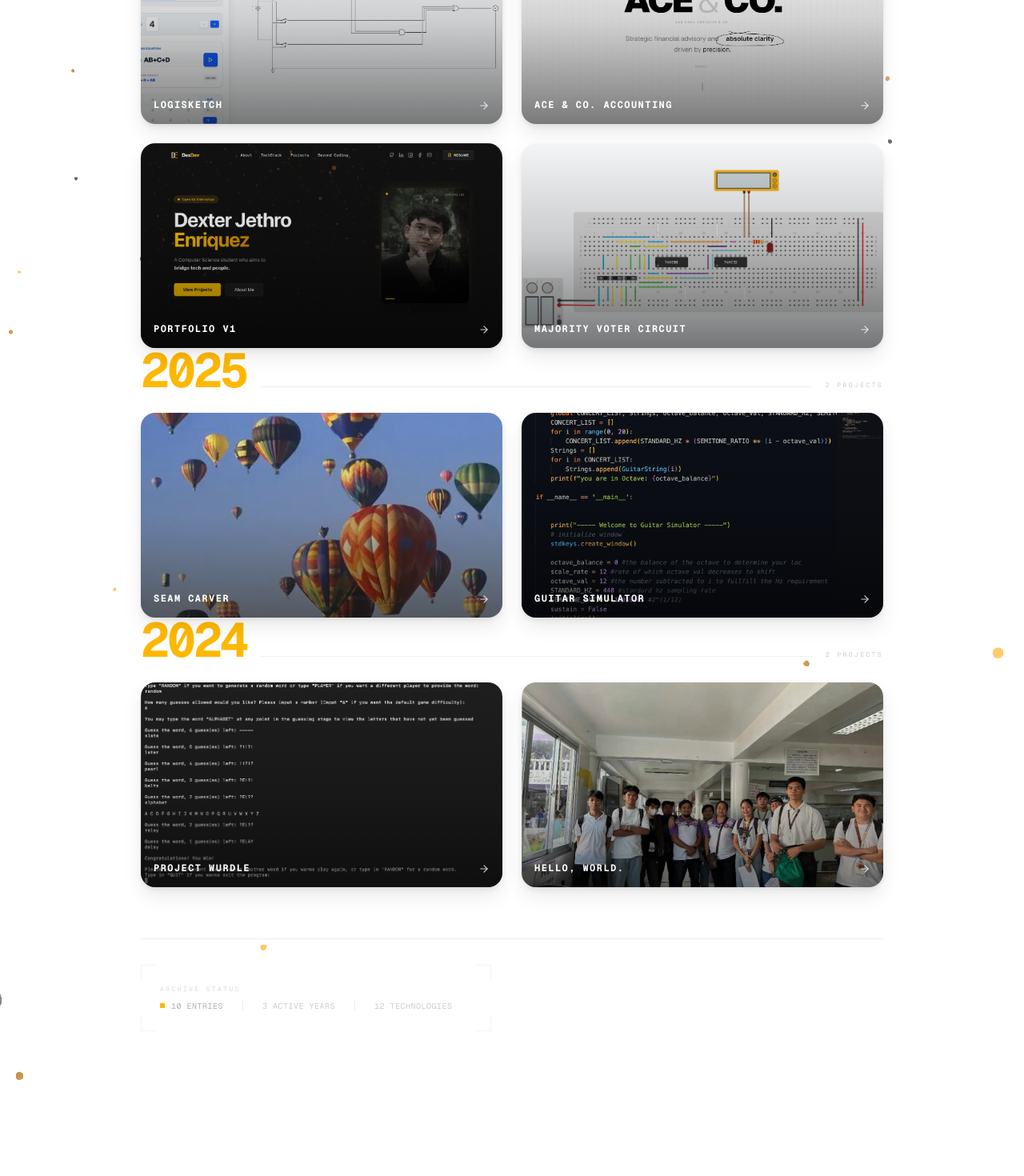
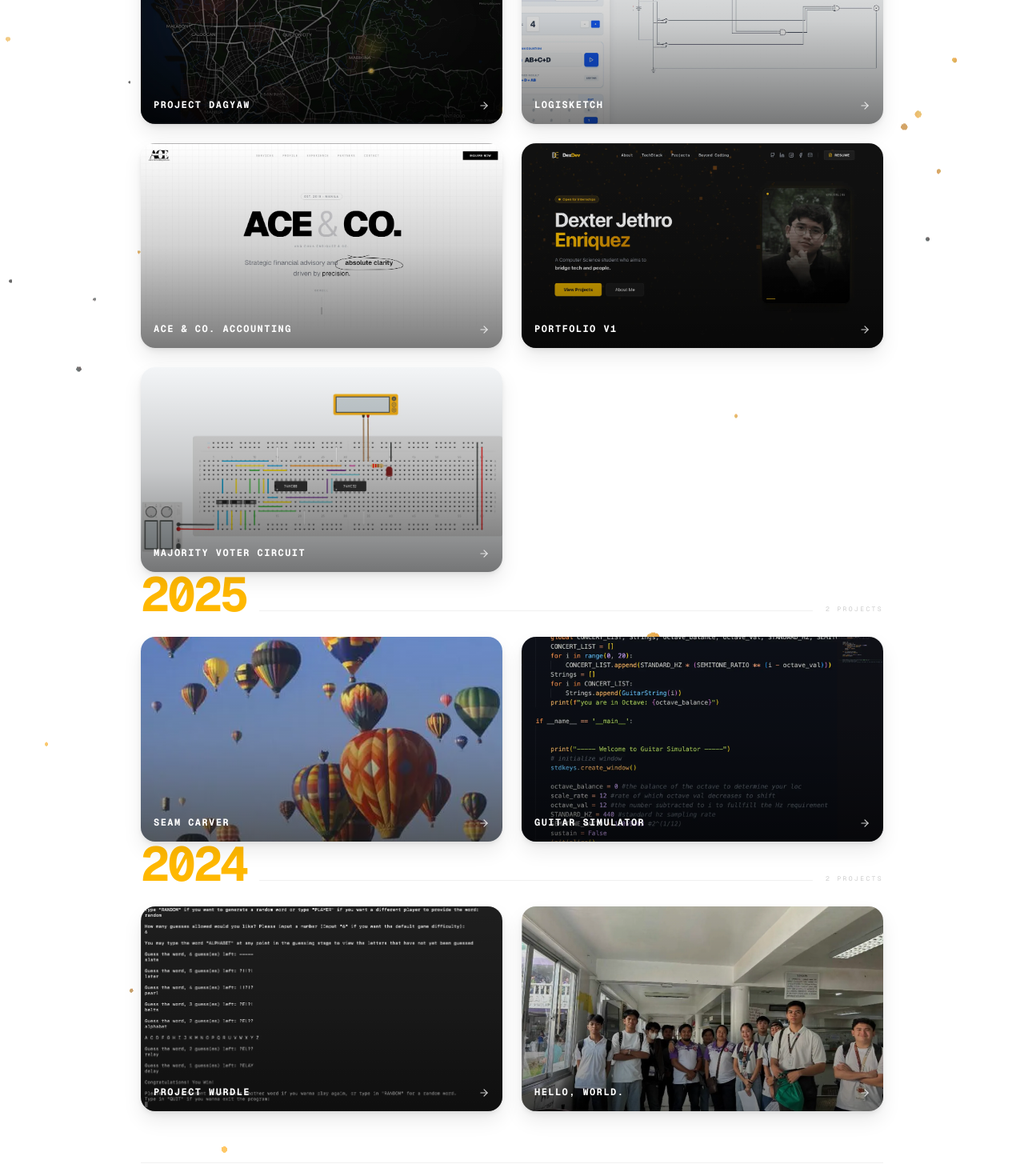
Before and after one commit to RokiTheWise/enriquez-portfolio-v2, a Next.js app: page /archive in a window 1280 px wide. Shown: the part 780-2250 px from the top of the page at 80% size. Before the commit the page ends 2165 px from the top, so only its background shows below. Built offline with nearby package versions, Linux system fonts and the light colour scheme.

Commit message:
feat(archive): add Project DAGYAW — BlueHacks 2026 civic tech hackathon submission
Adds entry with live link, GitHub, image, and collaborators (Carl & Charles).
Renumbers all subsequent indices to maintain sequential order (03→11).

```diff
--- a/app/archive/page.tsx
+++ b/app/archive/page.tsx
@@ -121,6 +121,28 @@ const ARCHIVE: ArchiveEntry[] = [
     year: "2026",
     month: "Mar",
     index: "03",
+    project: "Project DAGYAW",
+    classification: "CIVIC TECH",
+    description: "A community-driven urban sustainability platform submitted to BlueHacks 2026. Bridges the invisibility gap between citizens and LGUs by transforming subjective reports into objective data through a 70/30 consensus loop — an issue only reaches Resolved if 67% of community voters confirm the fix within 3 days. Features a Watch Mode dashboard with AI-powered issue prioritization (Claude API), real-time external data enrichment via IQAir (PM2.5/CO2) and Open-Meteo (rain/weather), and Supabase Realtime for live pin updates on a React Leaflet map.",
+    tech: [
+      { name: "Next.js", tag: "FRAMEWORK" },
+      { name: "TypeScript", tag: "CORE" },
+      { name: "Tailwind", tag: "STYLING" },
+      { name: "Supabase", tag: "BACKEND" },
+    ],
+    link: "https://dagyaw-wine.vercel.app/",
+    github: "https://github.com/Sazemii/dagyaw-",
+    accentColor: "#60A5FA",
+    image: "/dagyaw.webp",
+    collaborators: [
+      { name: "Carl Jacob Landicho", github: "https://github.com/Sazemii" },
+      { name: "Charles Daniel Quinto", github: "https://github.com/CharlesRemarks" },
+    ],
+  },
+  {
+    year: "2026",
+    month: "Mar",
+    index: "04",
     project: "LogiSketch",
     classification: "DIGITAL LOGIC CORE",
     description: "An interactive Boolean logic visualizer that parses equations in real-time and instantly generates truth tables and circuit diagrams. Supports standard AND/OR/NOT gates alongside NAND-only and NOR-only universal logic modes. Built with React Flow for a fully interactive canvas — zoom, pan, and drag nodes. Includes professional trunk-logic wiring, dynamic truth tables, and a one-click PNG report export. Designed for CS students, engineers, and hobbyists who want to go from equation to schematic without the manual work.",
@@ -137,7 +159,7 @@ const ARCHIVE: ArchiveEntry[] = [
   {
     year: "2026",
     month: "Jan",
-    index: "04",
+    index: "05",
     project: "Ace & Co. Accounting",
     classification: "PROFESSIONAL WORK",
     description: "Official corporate website for Ang Chua Enriquez & Company, a professional accounting and auditing firm in Manila. Built to establish digital presence and generate leads for tax, audit, and business registration services. Achieved a perfect 100 Lighthouse score with dynamic sitemap and robots.txt generation, semantic HTML structured for 'Accounting Firm Manila' search ranking, Open Graph metadata, and React Server Components via the Next.js App Router. Deployed on Vercel with an atomic CI/CD pipeline.",
@@ -153,7 +175,7 @@ const ARCHIVE: ArchiveEntry[] = [
   {
     year: "2026",
     month: "Jan",
-    index: "05",
+    index: "06",
     project: "Portfolio V1",
     classification: "PERSONAL IDENTITY",
     description: "My first deployed portfolio — built to break away from standard resume templates by framing skills and achievements through a technology-operator aesthetic. Features a bento grid project showcase, GSAP-powered pixel transitions for photo reveals, CSS glitch and scanline effects, and a dark 'Obsidian' theme built entirely with Tailwind. My second published web project and my first deep dive into the React ecosystem.",
@@ -170,7 +192,7 @@ const ARCHIVE: ArchiveEntry[] = [
   {
     year: "2026",
     month: "Jan",
-    index: "06",
+    index: "07",
     project: "Majority Voter Circuit",
     classification: "ELECTRONICS",
     description: "A combinational logic circuit that outputs High only when two or more of its three binary inputs are active — the core mechanism behind fault-tolerant redundant systems. Implemented using 74HC08 quad AND gates and 74HC32 quad OR gates, derived from the Boolean expression Y = AB + BC + AC. Designed, simulated, and validated in Tinkercad.",
@@ -186,7 +208,7 @@ const ARCHIVE: ArchiveEntry[] = [
   {
     year: "2025",
     month: "Nov",
-    index: "07",
+    index: "08",
     project: "Seam Carver",
     classification: "ALGORITHMS",
     description: "Content-aware image resizing via seam carving — removes paths of least visual importance rather than cropping uniformly, preserving image content while shrinking width or height. Built with a pixel energy model using gradient magnitude, a dynamic-programming minimum-seam finder for both vertical and horizontal axes, and a PyQt6 desktop GUI that lets users open an image, preview the computed seam, remove one or many seams in sequence, and save the result. Seam computation runs on background threads to keep the UI responsive. Final project for CSCI 30.",
@@ -205,7 +227,7 @@ const ARCHIVE: ArchiveEntry[] = [
   {
     year: "2025",
     month: "Oct",
-    index: "08",
+    index: "09",
     project: "Guitar Simulator",
     classification: "AUDIO / DSP",
     description: "A real-time keyboard-driven instrument simulator built in Python using the Karplus-Strong algorithm for physically modeled sound synthesis. A ring buffer is seeded with white noise on each keypress; each tick the front sample is averaged with the next, multiplied by a decay factor, and re-enqueued — producing natural string sustain and decay. Covers a 20-note guitar range with octave shifting and auto-strum, plus a full drum kit (kick, snare, toms, hi-hat, crash) with a percussive Karplus-Strong variant that randomly negates averaged samples for a noisier timbre. Audio streamed at 44,100 Hz via pygame.",
@@ -224,7 +246,7 @@ const ARCHIVE: ArchiveEntry[] = [
   {
     year: "2024",
     month: "Sep",
-    index: "09",
+    index: "10",
     project: "Project Wurdle",
     classification: "CS_FUNDAMENTALS",
     description: "A terminal Wordle reconstruction built under strict constraints — no str.upper(), str.count(), str.find(), or str.join() allowed. Every text operation is implemented from scratch using iterative loops, parallel ASCII-style arrays, and manual frequency counters. Includes single-player (random word), pass-and-play PvP, configurable difficulty (custom guess limit), and an in-game alphabet tracker. A deliberate exercise in understanding data structures and control flow beneath Python's conveniences.",
@@ -240,7 +262,7 @@ const ARCHIVE: ArchiveEntry[] = [
   {
     year: "2024",
     month: "Mar",
-    index: "10",
+    index: "11",
     project: "Hello, World.",
     classification: "ORIGIN",
     description: "Not a project — a beginning. During my 80-hour work immersion at the Business Permit and Licensing Office of Puerto Galera's Municipal Government, the workload ran dry after day one. Instead of staring at a phone, I opened a laptop and started an online Python course. By the end of that week I had written a category sorter, a kg-to-lbs converter, a 67-line multi-operation calculator I packaged into a desktop app, a unit length converter (387 lines), a rock-paper-scissors game, and a YouTube downloader with no ads. None of it was assigned. All of it was a choice. That week in March 2024 is where the habit started.",
```
